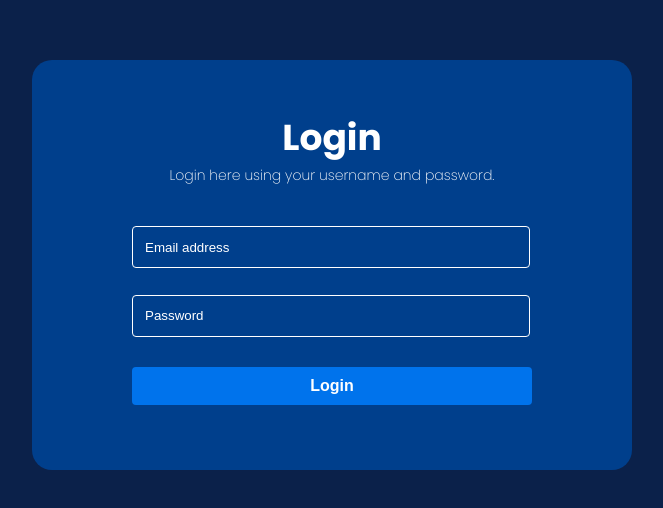
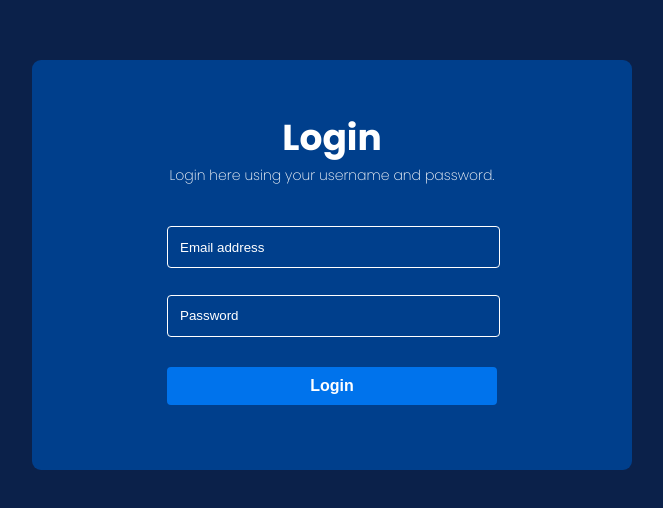
Before and after one commit to Dan33311/react-login-localstorage, a React (Vite) app: page / in a window 1280 px wide. Shown: the part 148-656 px from the top of the page, without its empty margins (308-971 px from the left). Built offline with nearby package versions, Linux system fonts and the light colour scheme.

Commit message:
test3 github switch

```diff
--- a/src/App.jsx
+++ b/src/App.jsx
@@ -1,34 +1,13 @@
-import { useState } from 'react'
-import reactLogo from './assets/react.svg'
+// import reactLogo from './assets/react.svg'
 // import './App.css'
 import Login from './components/LoginComponent'
 
+
 function App() {
-  const [count, setCount] = useState(0)
 
   return (
     <div className="App">
       <Login />
-      {/* <div>
-        <a href="https://vitejs.dev" target="_blank">
-          <img src="/vite.svg" className="logo" alt="Vite logo" />
-        </a>
-        <a href="https://reactjs.org" target="_blank">
-          <img src={reactLogo} className="logo react" alt="React logo" />
-        </a>
-      </div>
-      <h1>Vite + Test</h1>
-      <div className="card">
-        <button onClick={() => setCount((count) => count + 1)}>
-          count is {count}
-        </button>
-        <p>
-          Edit <code>src/App.jsx</code> and save to test HMR
-        </p>
-      </div>
-      <p className="read-the-docs">
-        Click on the Vite and React logos to learn more
-      </p> */}
     </div>
   )
 }
--- a/src/index.css
+++ b/src/index.css
@@ -20,7 +20,7 @@
   flex-direction: row;
   margin-top: 200px;
   background-color: #003f8c;
-  border-radius: 20px;
+  border-radius: 9px;
   font-size: 1.5rem;
 }
 .form-container form {
@@ -38,7 +38,7 @@
   margin-top: 0;
 }
 .form-container label {
-  width: 400px;
+  width: 330px;
   margin-top: 26px;
 }
 .form-container input {
```
Also changed, not shown: 1 other file (tests, documents, lock files or other folders).
